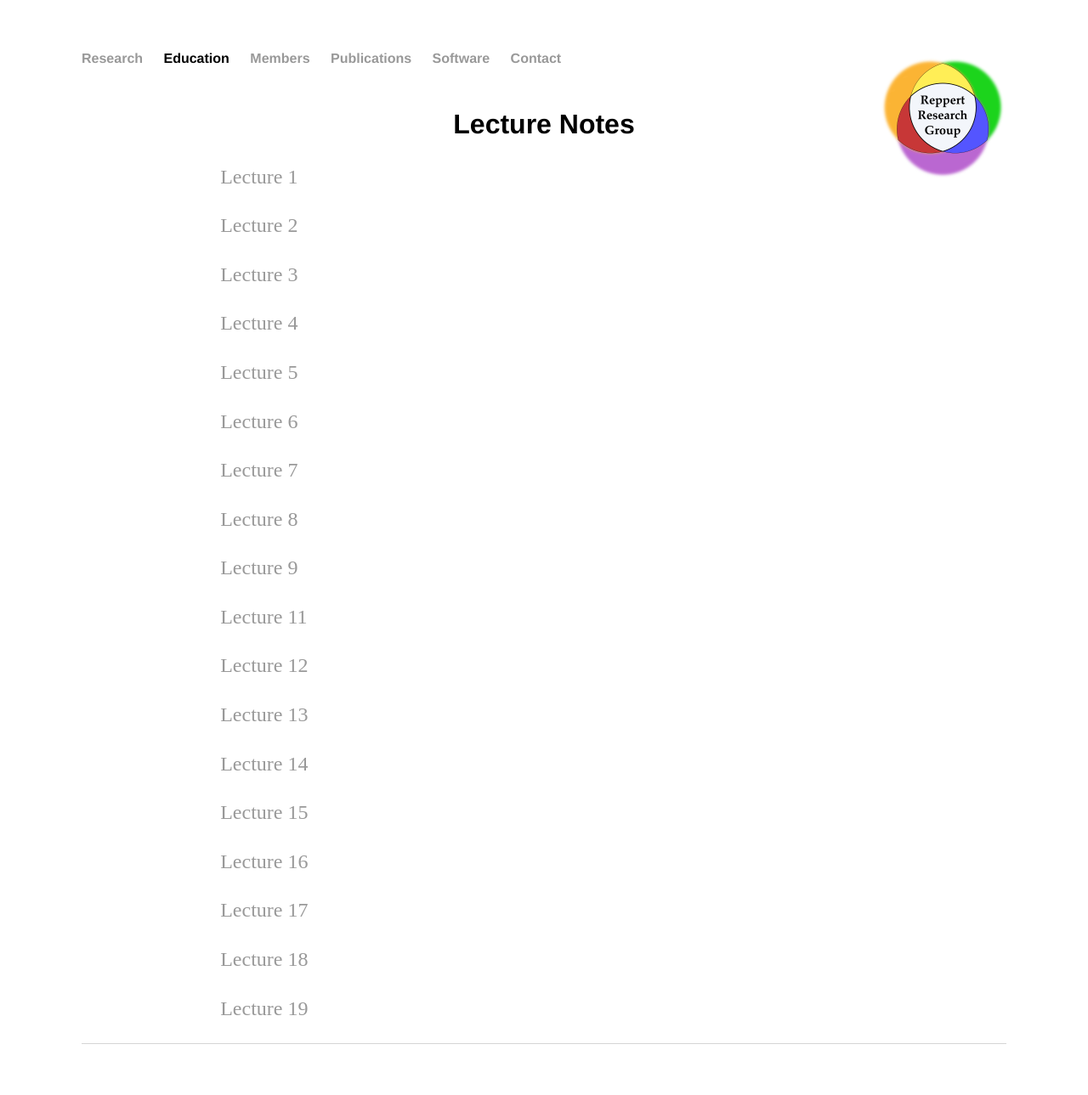
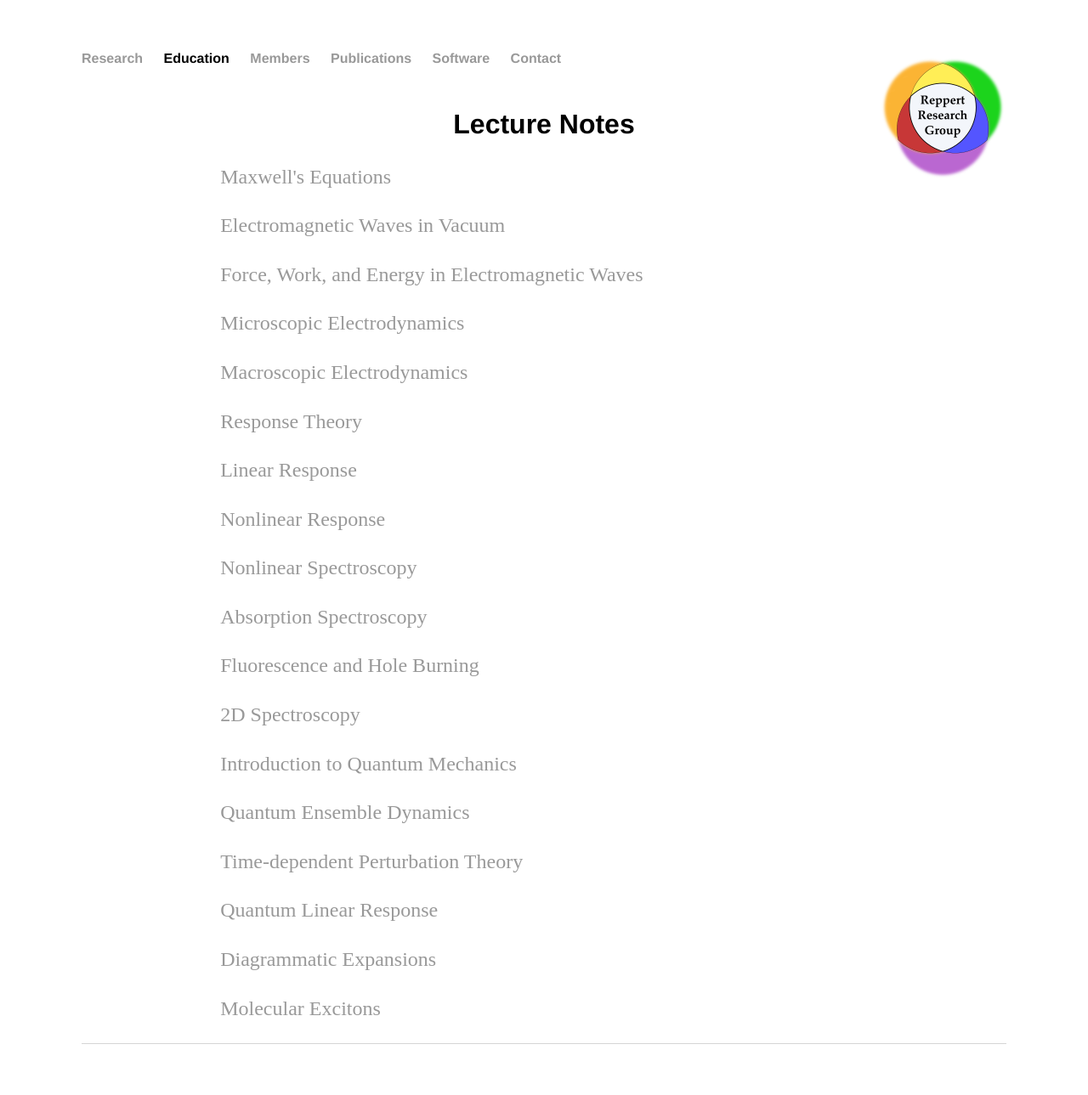
Before and after one commit to mreppert/mreppert.github.io, a Jekyll site: the page built from education/chm676/notes/index.html, in a window 1280 px wide. Shown: the whole page at 85% size. Built offline with Jekyll 4.4.1, drawn with Linux system fonts in a browser that asks for light colours.

Commit message:
Update index.html

```diff
--- a/education/chm676/notes/index.html
+++ b/education/chm676/notes/index.html
@@ -15,24 +15,24 @@ title: Reppert Research Group
 
 <body>
   <h2>Lecture Notes</h2>
-  <p><a href="/education/chm676/notes/lecture1.pdf">Lecture 1</a></p>
-  <p><a href="/education/chm676/notes/lecture2.pdf">Lecture 2</a></p>
-  <p><a href="/education/chm676/notes/lecture3.pdf">Lecture 3</a></p>
-  <p><a href="/education/chm676/notes/lecture4.pdf">Lecture 4</a></p>
-  <p><a href="/education/chm676/notes/lecture5.pdf">Lecture 5</a></p>
-  <p><a href="/education/chm676/notes/lecture6.pdf">Lecture 6</a></p>
-  <p><a href="/education/chm676/notes/lecture7.pdf">Lecture 7</a></p>
-  <p><a href="/education/chm676/notes/lecture8.pdf">Lecture 8</a></p>
-  <p><a href="/education/chm676/notes/lecture9.pdf">Lecture 9</a></p>
-  <p><a href="/education/chm676/notes/lecture11.pdf">Lecture 11</a></p>
-  <p><a href="/education/chm676/notes/lecture12.pdf">Lecture 12</a></p>
-  <p><a href="/education/chm676/notes/lecture13.pdf">Lecture 13</a></p>
-  <p><a href="/education/chm676/notes/lecture14.pdf">Lecture 14</a></p>
-  <p><a href="/education/chm676/notes/lecture15.pdf">Lecture 15</a></p>
-  <p><a href="/education/chm676/notes/lecture16.pdf">Lecture 16</a></p>
-  <p><a href="/education/chm676/notes/lecture17.pdf">Lecture 17</a></p>
-  <p><a href="/education/chm676/notes/lecture18.pdf">Lecture 18</a></p>
-  <p><a href="/education/chm676/notes/lecture19.pdf">Lecture 19</a></p>
+  <p><a href="/education/chm676/notes/MaxwellsEquations.pdf">Maxwell's Equations</a></p>
+  <p><a href="/education/chm676/notes/VacuumWaves.pdf">Electromagnetic Waves in Vacuum</a></p>
+  <p><a href="/education/chm676/notes/ForceWorkEnergy.pdf">Force, Work, and Energy in Electromagnetic Waves</a></p>
+  <p><a href="/education/chm676/notes/MicroscopicEM.pdf">Microscopic Electrodynamics</a></p>
+  <p><a href="/education/chm676/notes/MacroscopicEM.pdf">Macroscopic Electrodynamics</a></p>
+  <p><a href="/education/chm676/notes/ResponseTheory.pdf">Response Theory</a></p>
+  <p><a href="/education/chm676/notes/LinearResponse.pdf">Linear Response</a></p>
+  <p><a href="/education/chm676/notes/NonlinearResponse.pdf">Nonlinear Response</a></p>
+  <p><a href="/education/chm676/notes/NonlinearSpectroscopy.pdf">Nonlinear Spectroscopy</a></p>
+  <p><a href="/education/chm676/notes/Absorption.pdf">Absorption Spectroscopy</a></p>
+  <p><a href="/education/chm676/notes/FluorescenceHB.pdf">Fluorescence and Hole Burning</a></p>
+  <p><a href="/education/chm676/notes/2DSpectroscopy.pdf">2D Spectroscopy</a></p>
+  <p><a href="/education/chm676/notes/QuantumIntro.pdf">Introduction to Quantum Mechanics</a></p>
+  <p><a href="/education/chm676/notes/QuantumEnsembles.pdf">Quantum Ensemble Dynamics</a></p>
+  <p><a href="/education/chm676/notes/TDPT.pdf">Time-dependent Perturbation Theory</a></p>
+  <p><a href="/education/chm676/notes/QuantumLinearResponse2.pdf">Quantum Linear Response</a></p>
+  <p><a href="/education/chm676/notes/DiagrammaticExpansions.pdf">Diagrammatic Expansions</a></p>
+  <p><a href="/education/chm676/notes/MolecularExcitons.pdf">Molecular Excitons</a></p>
   </pre>
   </body>
 </html>
```
